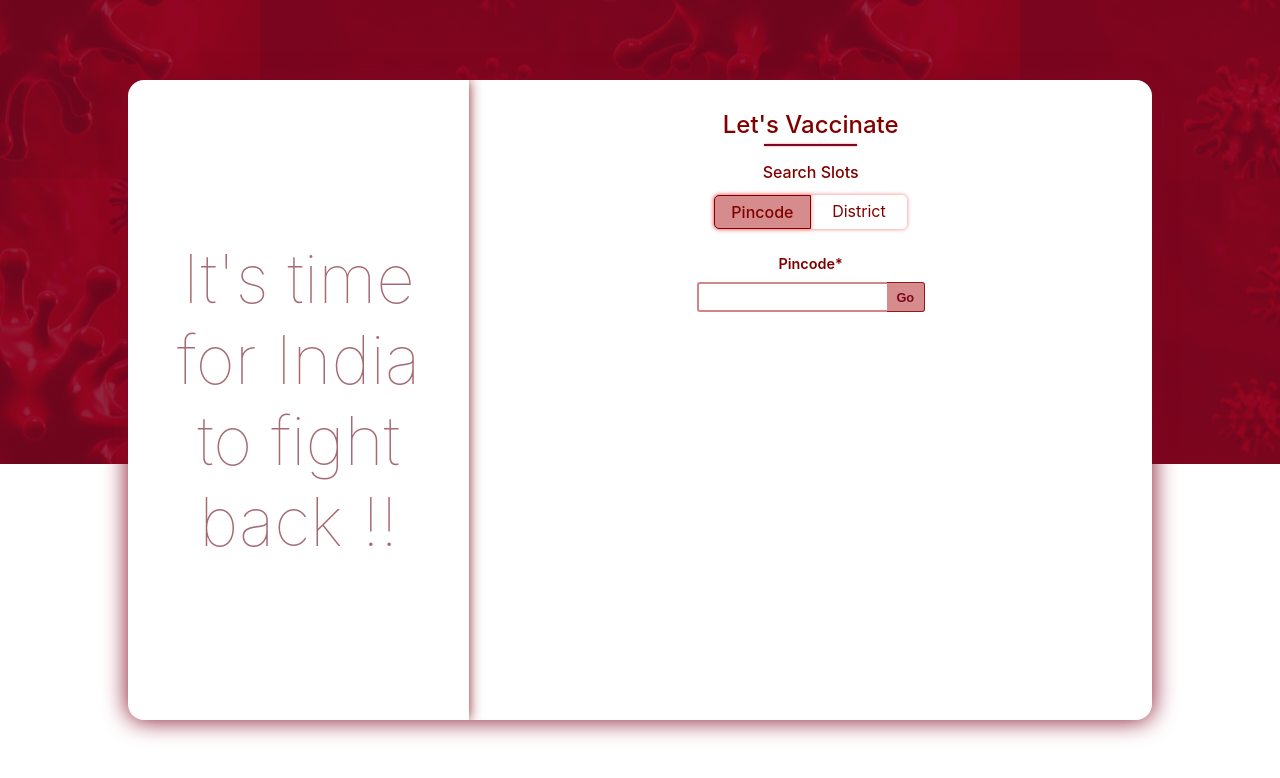
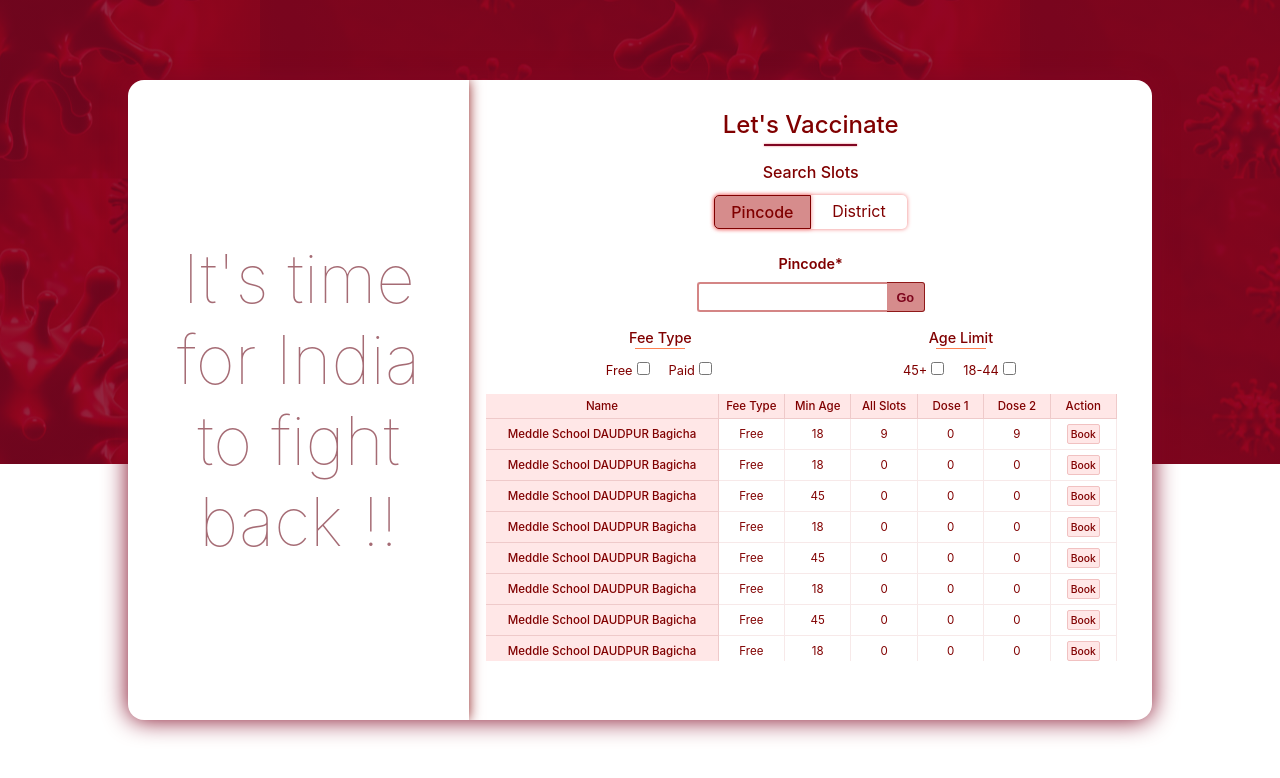
Before and after one commit to priyankagupta34/covaccination, a React (Create React App) app: page / in a window 1280 px wide. Shown: the top 778 px of the page. Built offline with nearby package versions, Linux system fonts and the light colour scheme.

Commit message:
basic outline

```diff
--- a/src/App.js
+++ b/src/App.js
@@ -157,7 +157,7 @@ export default class App extends Component {
                   <input value={selectedState} />
                 </div>}
 
-               {centers.length ? <div>
+               {!centers.length ? <div>
                   <TableViewCalenderSessionsComponent centers={centers} />
                 </div>:<></>}
 
--- a/src/components/table-view-calender-sessions-component/TableViewCalenderSessionsComponent.css
+++ b/src/components/table-view-calender-sessions-component/TableViewCalenderSessionsComponent.css
@@ -31,17 +31,23 @@
 .ghfd{
     display: inline-block;
     margin: 0 8px;
-    font-size: 0.9em;
+    font-size: 0.8em;
+}
+
+.hj7{
+    background-color: #ffe7e7 !important;
+    border-bottom: 1px solid #efcaca !important;
+    font-weight: 500 !important;
+    border-right: 1px solid #efcaca !important;
+    z-index: 3 !important;
 }
 
 
 .tabs{
-    /* box-shadow: 0 0 11px #964141;
-      border-radius: 5px; */
-      height: 33vh;
-      padding: 5px;
-      overflow-y: auto;
-      margin: 0 auto;
+    height: 34vh;
+    padding: 5px 17px;
+    overflow-y: auto;
+    margin: 0 auto;
   }
 
 .uih{
@@ -81,19 +87,23 @@
     position: sticky;
     left: 0;
     background: white;
-    z-index: 1;
+    z-index: 4 !important;
+}
+
+.as4{
+    z-index: 1 !important;
 }
 
 
 
 .bookn{
-    background-color: #d68c8c;
+    background-color: #ffe7e7;
     font-size: 0.9em;
-    font-weight: 700;
+    font-weight: 500;
     padding: 3px;
     border-radius: 2px;
     cursor: pointer;
-    border: 1px solid maroon;
+    border: 0.4px solid #f1c1c1;
     color: maroon;
 }
 
--- a/src/components/table-view-calender-sessions-component/TableViewCalenderSessionsComponent.js
+++ b/src/components/table-view-calender-sessions-component/TableViewCalenderSessionsComponent.js
@@ -1,10 +1,10 @@
 import React, { Component } from 'react'
 import './TableViewCalenderSessionsComponent.css';
-// import { centers } from './../../services/test'
+import { centers } from './../../services/test'
 
 export default class TableViewCalenderSessionsComponent extends Component {
     render() {
-        const {centers} = this.props;
+        // const {centers} = this.props;
         return (
             <div>
                 <div className="kla">
@@ -25,13 +25,13 @@ export default class TableViewCalenderSessionsComponent extends Component {
                     <div className="viab">
                         <div className="hjab">
                             <div className="grfsd">
-                                <div className="uih tys">Name</div>
-                                <div className="uih">Fee Type </div>
-                                <div className="uih">Min Age</div>
-                                <div className="uih">All Slots</div>
-                                <div className="uih">Dose 1</div>
-                                <div className="uih">Dose 2</div>
-                                <div className="uih">Action</div>
+                                <div className="uih tys hj7">Name</div>
+                                <div className="uih hj7">Fee Type </div>
+                                <div className="uih hj7">Min Age</div>
+                                <div className="uih hj7">All Slots</div>
+                                <div className="uih hj7">Dose 1</div>
+                                <div className="uih hj7">Dose 2</div>
+                                <div className="uih hj7">Action</div>
                             </div>
                         </div>
                         {centers.map((item, index) => (
@@ -39,7 +39,7 @@ export default class TableViewCalenderSessionsComponent extends Component {
 
                                 {item.sessions.map((item2, index2) =>
                                     <>
-                                        <div className="ui tys">{item.name}</div>
+                                        <div className="ui tys hj7 as4">{item.name}</div>
                                         <div className="ui">{item.fee_type}</div>
                                         <div className="ui">{item2.min_age_limit}</div>
                                         <div className="ui">{item2.available_capacity}</div>
```
